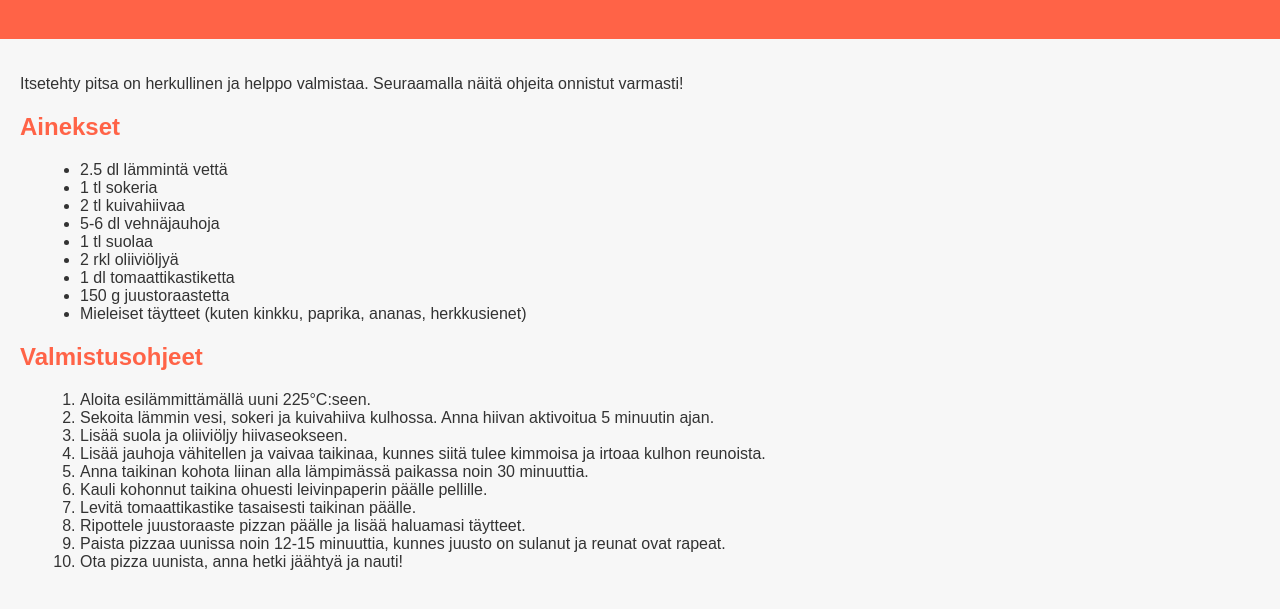
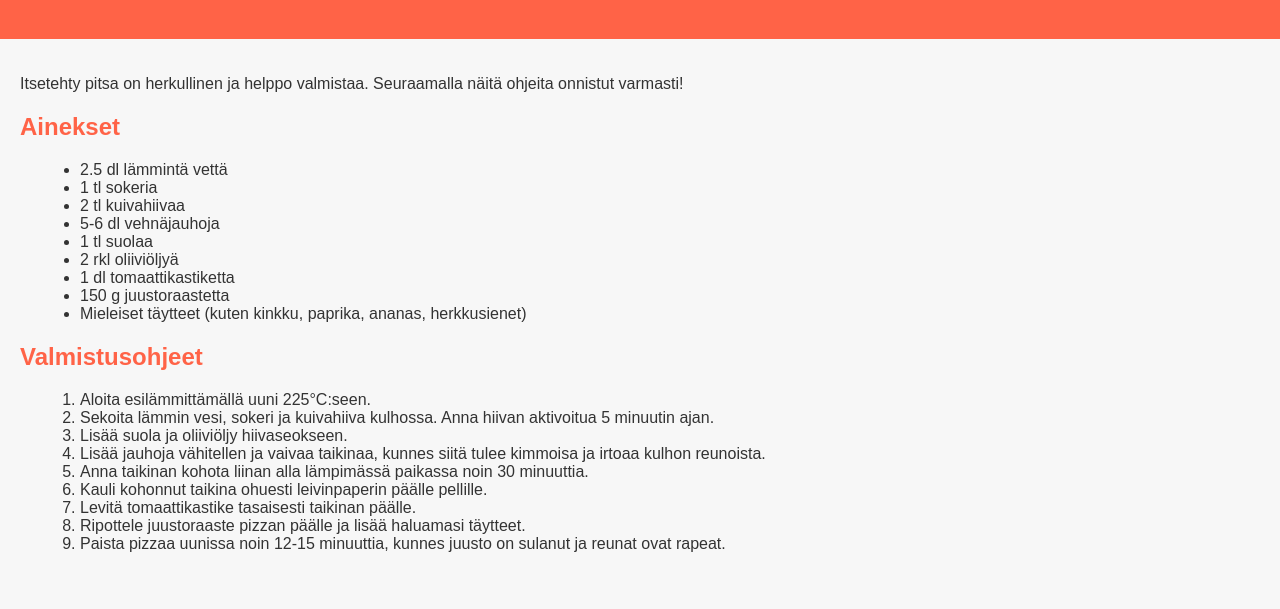
Before and after one commit to Jannee95/Jannee95.github.io, a plain HTML site: page index.html in a window 1280 px wide. Shown: the part 81-690 px from the top of the page. Drawn offline with Linux system fonts and the light colour scheme.

Commit message:
Update index.html

```diff
--- a/index.html
+++ b/index.html
@@ -68,7 +68,6 @@
                 <li>Levitä tomaattikastike tasaisesti taikinan päälle.</li>
                 <li>Ripottele juustoraaste pizzan päälle ja lisää haluamasi täytteet.</li>
                 <li>Paista pizzaa uunissa noin 12-15 minuuttia, kunnes juusto on sulanut ja reunat ovat rapeat.</li>
-                <li>Ota pizza uunista, anna hetki jäähtyä ja nauti!</li>
             </ol>
         </section>
     </main>
```
